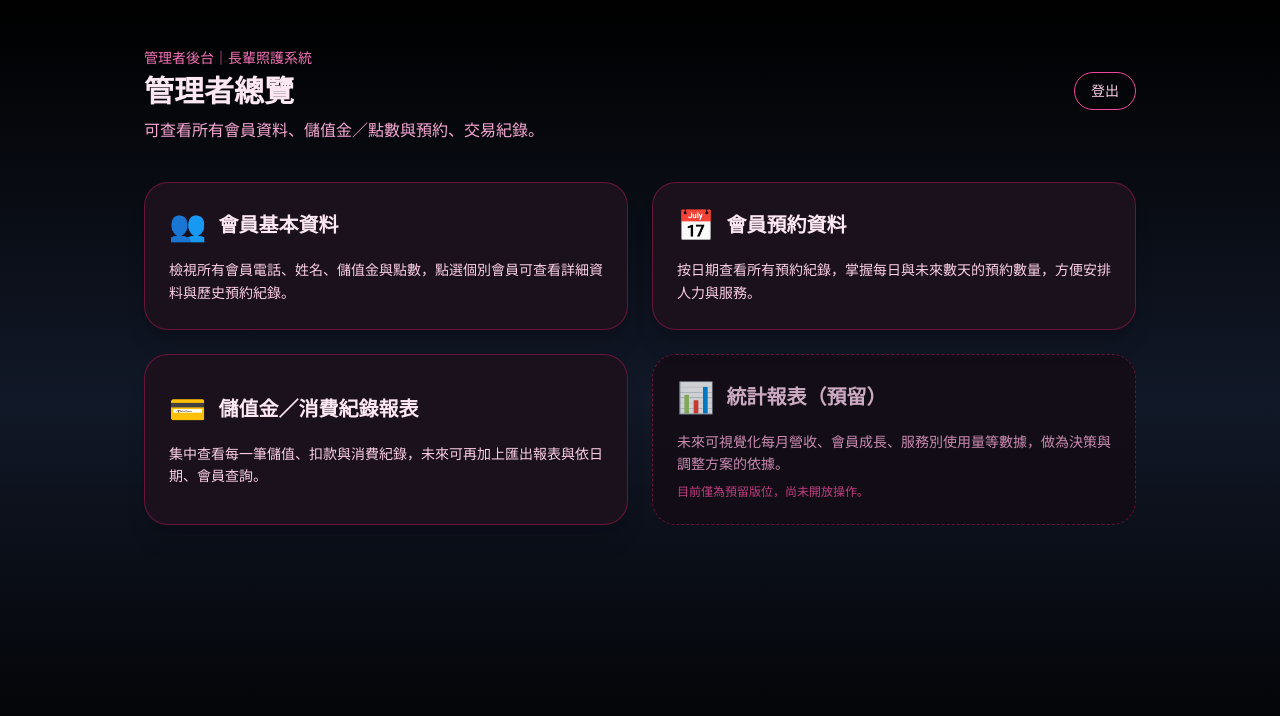
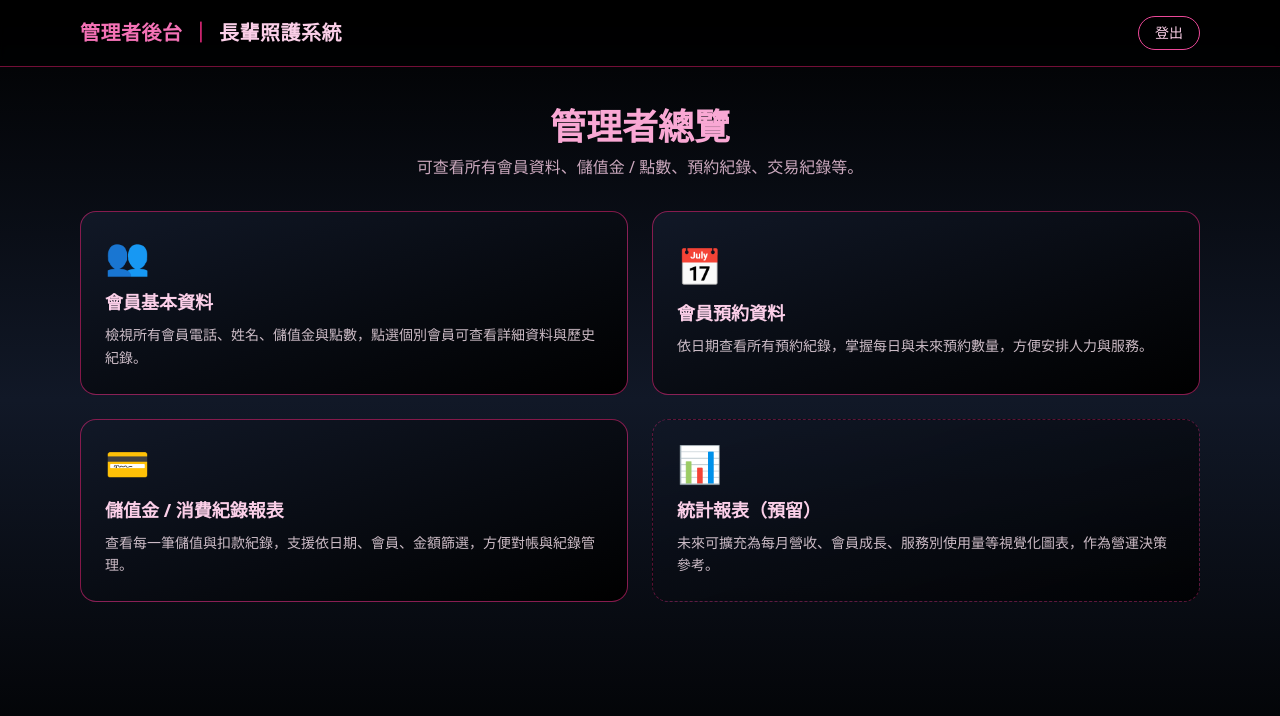
Before and after one commit to CH-laundry/elderly-care-system, a Next.js app: page /admin/dashboard in a window 1280 px wide. Shown: the top 716 px of the page. Built offline with nearby package versions, Linux system fonts and the light colour scheme; sample sign-in values are in the browser's storage.

Commit message:
Update dashboard.js

```diff
--- a/pages/admin/dashboard.js
+++ b/pages/admin/dashboard.js
@@ -1,137 +1,150 @@
 // pages/admin/dashboard.js
 import { useEffect } from 'react';
 import { useRouter } from 'next/router';
+import Head from 'next/head';
+
+/**
+ * 後台首頁：管理者總覽
+ * 功能：
+ * 1. 檢查是否已登入（localStorage）
+ * 2. 提供四個入口：會員基本資料、會員預約資料、儲值金 / 消費紀錄報表、統計報表（預留）
+ */
 
 export default function AdminDashboard() {
   const router = useRouter();
 
-  // 簡單後台登入檢查：沒登入就丟回 /admin/login
+  // ---- 登入狀態檢查（相容舊版本 key，避免你原本可以登入的被鎖住）----
   useEffect(() => {
     if (typeof window === 'undefined') return;
 
-    const loggedIn = localStorage.getItem('adminLoggedIn');
-    if (loggedIn !== 'true') {
+    const possibleKeys = [
+      'adminLoggedIn',      // 我之前常用這個
+      'isAdminLoggedIn',
+      'adminLogin',
+      'adminAuthenticated',
+    ];
+
+    const isLoggedIn = possibleKeys.some(
+      (key) => window.localStorage.getItem(key) === 'true'
+    );
+
+    if (!isLoggedIn) {
       router.replace('/admin/login');
     }
   }, [router]);
 
-  const goTo = (path) => {
-    router.push(path);
-  };
-
-  const handleLogout = () => {
-    if (typeof window !== 'undefined') {
-      localStorage.removeItem('adminLoggedIn');
-    }
-    router.push('/admin/login');
-  };
+  // ---- 導向各後台功能 ----
+  const goToMembers = () => router.push('/admin/members');
+  const goToBookings = () => router.push('/admin/bookings');
+  const goToTransactions = () => router.push('/admin/transactions');
 
   return (
     <div className="min-h-screen bg-gradient-to-b from-black via-gray-900 to-black text-white">
-      <div className="max-w-5xl mx-auto px-4 py-10 md:py-12">
-        {/* 頂部標題區 */}
-		<header className="mb-10">
-          <p className="text-sm text-pink-400 mb-1">
-            管理者後台｜長輩照護系統
-          </p>
+      <Head>
+        <title>管理者後台｜長輩照護系統</title>
+      </Head>
 
-          <div className="flex items-center justify-between gap-4">
-            <h1 className="text-2xl md:text-3xl font-bold text-pink-100">
-              管理者總覽
+      {/* 頂部列 */}
+      <header className="border-b border-pink-700/60 bg-black/60 backdrop-blur-sm">
+        <div className="max-w-6xl mx-auto flex items-center justify-between px-4 py-4">
+          <h1 className="text-lg sm:text-xl font-semibold tracking-wide">
+            <span className="text-pink-400">管理者後台</span>
+            <span className="mx-2 text-pink-600">｜</span>
+            <span className="text-pink-200">長輩照護系統</span>
           </h1>
 
           <button
-              type="button"
-              onClick={handleLogout}
-              className="px-4 py-2 rounded-full border border-pink-500 text-sm text-pink-200 hover:bg-pink-600 hover:text-white transition-colors"
+            className="text-sm px-4 py-1.5 rounded-full border border-pink-500 text-pink-200 hover:bg-pink-600/20 transition"
+            onClick={() => {
+              if (typeof window !== 'undefined') {
+                // 登出時把可能的 key 都清掉
+                ['adminLoggedIn', 'isAdminLoggedIn', 'adminLogin', 'adminAuthenticated']
+                  .forEach((key) => window.localStorage.removeItem(key));
+              }
+              router.push('/admin/login');
+            }}
           >
             登出
           </button>
         </div>
-
-          <p className="mt-2 text-pink-300 text-sm md:text-base">
-            可查看所有會員資料、儲值金／點數與預約、交易紀錄。
-          </p>
       </header>
 
-        {/* 功能選單卡片 */}
+      {/* 內容區 */}
+      <main className="max-w-6xl mx-auto px-4 py-10">
+        {/* 標題 */}
+        <section className="mb-8 text-center">
+          <h2 className="text-3xl sm:text-4xl font-bold text-pink-300 mb-2">
+            管理者總覽
+          </h2>
+          <p className="text-sm sm:text-base text-pink-200/80">
+            可查看所有會員資料、儲值金 / 點數、預約紀錄、交易紀錄等。
+          </p>
+        </section>
+
+        {/* 功能卡片區塊 */}
         <section className="grid grid-cols-1 md:grid-cols-2 gap-6">
           {/* 會員基本資料 */}
           <button
             type="button"
-            onClick={() => goTo('/admin/members')}
-            className="bg-[#1b111c] border border-pink-800/60 hover:border-pink-400/80 hover:bg-[#261226] transition-all rounded-3xl p-6 text-left shadow-xl"
+            onClick={goToMembers}
+            className="text-left rounded-2xl border border-pink-600/60 bg-gradient-to-br from-gray-900 to-black
+                       hover:from-pink-900/40 hover:to-black transition transform hover:-translate-y-1
+                       hover:shadow-[0_0_25px_rgba(236,72,153,0.4)] p-6"
           >
-            <div className="flex items-center gap-3 mb-4">
-              <span className="text-3xl" role="img" aria-label="members">
-                👥
-              </span>
-              <h2 className="text-lg md:text-xl font-semibold text-pink-100">
-                會員基本資料
-              </h2>
-            </div>
-            <p className="text-sm text-pink-200 leading-relaxed">
-              檢視所有會員電話、姓名、儲值金與點數，點選個別會員可查看詳細資料與歷史預約紀錄。
+            <div className="text-4xl mb-3">👥</div>
+            <h3 className="text-lg font-bold text-pink-200 mb-2">會員基本資料</h3>
+            <p className="text-sm text-pink-100/80 leading-relaxed">
+              檢視所有會員電話、姓名、儲值金與點數，點選個別會員可查看詳細資料與歷史紀錄。
             </p>
           </button>
 
           {/* 會員預約資料 */}
           <button
             type="button"
-            onClick={() => goTo('/admin/bookings')}
-            className="bg-[#1b111c] border border-pink-800/60 hover:border-pink-400/80 hover:bg-[#261226] transition-all rounded-3xl p-6 text-left shadow-xl"
+            onClick={goToBookings}
+            className="text-left rounded-2xl border border-pink-600/60 bg-gradient-to-br from-gray-900 to-black
+                       hover:from-pink-900/40 hover:to-black transition transform hover:-translate-y-1
+                       hover:shadow-[0_0_25px_rgba(236,72,153,0.4)] p-6"
           >
-            <div className="flex items-center gap-3 mb-4">
-              <span className="text-3xl" role="img" aria-label="calendar">
-                📅
-              </span>
-              <h2 className="text-lg md:text-xl font-semibold text-pink-100">
-                會員預約資料
-              </h2>
-            </div>
-            <p className="text-sm text-pink-200 leading-relaxed">
-              按日期查看所有預約紀錄，掌握每日與未來數天的預約數量，方便安排人力與服務。
+            <div className="text-4xl mb-3">📅</div>
+            <h3 className="text-lg font-bold text-pink-200 mb-2">會員預約資料</h3>
+            <p className="text-sm text-pink-100/80 leading-relaxed">
+              依日期查看所有預約紀錄，掌握每日與未來預約數量，方便安排人力與服務。
             </p>
           </button>
 
-          {/* 儲值金／消費紀錄報表 */}
+          {/* 儲值金 / 消費紀錄報表 */}
           <button
             type="button"
-            onClick={() => goTo('/admin/transactions')}
-            className="bg-[#1b111c] border border-pink-800/60 hover:border-pink-400/80 hover:bg-[#261226] transition-all rounded-3xl p-6 text-left shadow-xl"
+            onClick={goToTransactions}
+            className="text-left rounded-2xl border border-pink-600/60 bg-gradient-to-br from-gray-900 to-black
+                       hover:from-pink-900/40 hover:to-black transition transform hover:-translate-y-1
+                       hover:shadow-[0_0_25px_rgba(236,72,153,0.4)] p-6"
           >
-            <div className="flex items-center gap-3 mb-4">
-              <span className="text-3xl" role="img" aria-label="wallet">
-                💳
-              </span>
-              <h2 className="text-lg md:text-xl font-semibold text-pink-100">
-                儲值金／消費紀錄報表
-              </h2>
-            </div>
-            <p className="text-sm text-pink-200 leading-relaxed">
-              集中查看每一筆儲值、扣款與消費紀錄，未來可再加上匯出報表與依日期、會員查詢。
+            <div className="text-4xl mb-3">💳</div>
+            <h3 className="text-lg font-bold text-pink-200 mb-2">
+              儲值金 / 消費紀錄報表
+            </h3>
+            <p className="text-sm text-pink-100/80 leading-relaxed">
+              查看每一筆儲值與扣款紀錄，支援依日期、會員、金額篩選，方便對帳與紀錄管理。
             </p>
           </button>
 
-          {/* 統計報表（預留功能） */}
-          <div className="bg-[#130b14] border border-dashed border-pink-700/60 rounded-3xl p-6 text-left opacity-80">
-            <div className="flex items-center gap-3 mb-4">
-              <span className="text-3xl" role="img" aria-label="chart">
-                📊
-              </span>
-              <h2 className="text-lg md:text-xl font-semibold text-pink-200">
+          {/* 統計報表（預留） */}
+          <div
+            className="text-left rounded-2xl border border-pink-600/40 border-dashed
+                       bg-gradient-to-br from-gray-900/70 to-black/80 p-6"
+          >
+            <div className="text-4xl mb-3">📊</div>
+            <h3 className="text-lg font-bold text-pink-200 mb-2">
               統計報表（預留）
-              </h2>
-            </div>
-            <p className="text-sm text-pink-300 leading-relaxed">
-              未來可視覺化每月營收、會員成長、服務別使用量等數據，做為決策與調整方案的依據。
-            </p>
-            <p className="mt-2 text-xs text-pink-500">
-              目前僅為預留版位，尚未開放操作。
+            </h3>
+            <p className="text-sm text-pink-100/80 leading-relaxed">
+              未來可擴充為每月營收、會員成長、服務別使用量等視覺化圖表，作為營運決策參考。
             </p>
           </div>
         </section>
-      </div>
+      </main>
     </div>
   );
 }
```
Lines whose indentation alone changed are shown as unchanged.
